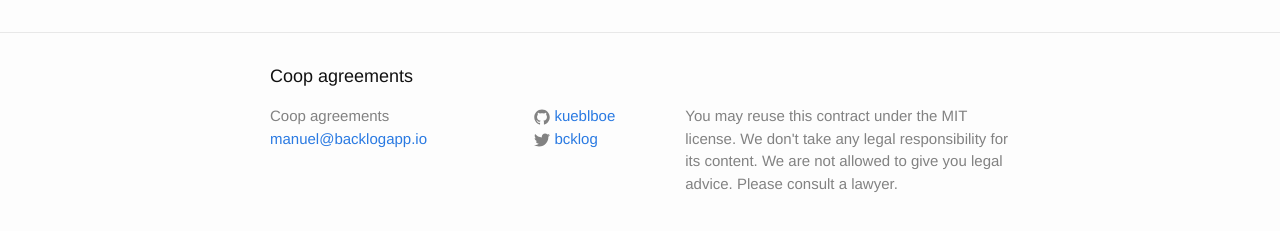
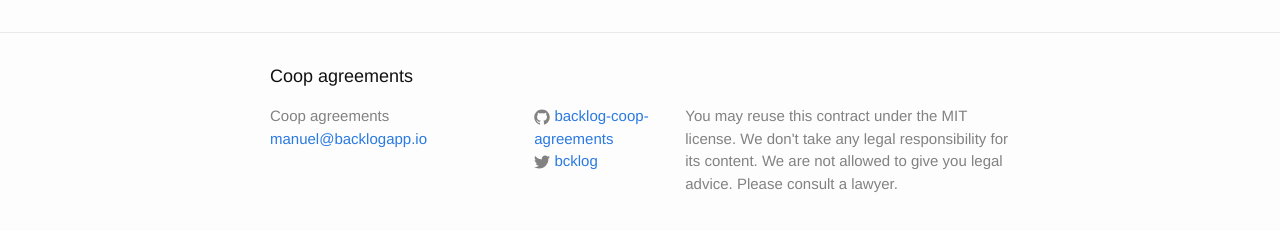
Before and after one commit to kueblboe/backlog-coop-agreements, a Jekyll site: the page built from index.html, in a window 1280 px wide. Shown: the part 135-366 px from the top of the page. Built offline with Jekyll 4.4.1, drawn with Linux system fonts in a browser that asks for light colours.

Commit message:
Show github project instead of user.

```diff
--- a/_config.yml
+++ b/_config.yml
@@ -22,6 +22,7 @@
 url: "https://coop.backlogapp.io" # the base hostname & protocol for your site
 twitter_username: bcklog
 github_username:  kueblboe
+github_project:  backlog-coop-agreements
 
 # Build settings
 markdown: kramdown
--- a/_includes/footer.html
+++ b/_includes/footer.html
@@ -16,7 +16,7 @@
         <ul class="social-media-list">
           {% if site.github_username %}
           <li>
-            {% include icon-github.html username=site.github_username %}
+            {% include icon-github.html username=site.github_username project=site.github_project %}
           </li>
           {% endif %}
 
--- a/_includes/icon-github.html
+++ b/_includes/icon-github.html
@@ -1 +1 @@
-<a href="https://github.com/{{ include.username }}"><span class="icon icon--github">{% include icon-github.svg %}</span><span class="username">{{ include.username }}</span></a>
+<a href="https://github.com/{{ include.username }}/{{ include.project }}"><span class="icon icon--github">{% include icon-github.svg %}</span><span class="username">{{ include.project }}</span></a>
```
